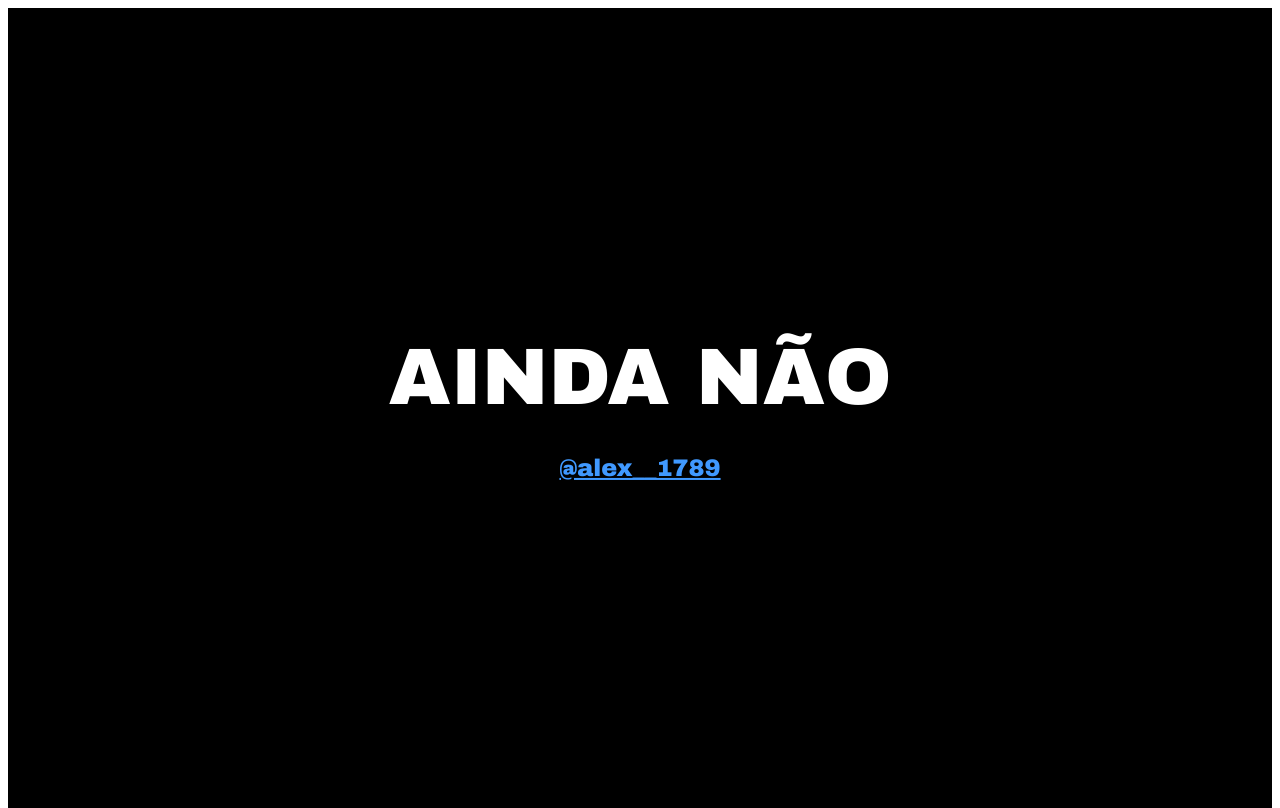
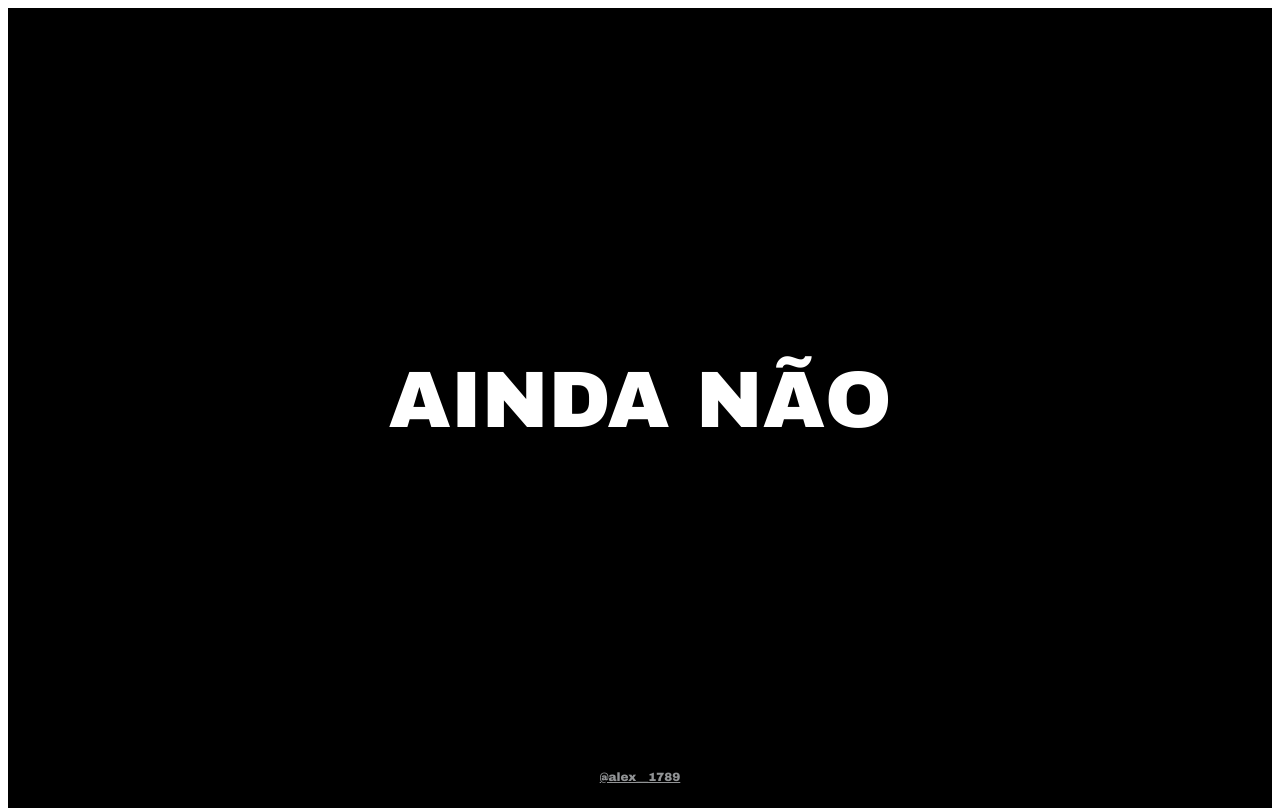
Before and after one commit to alexhochuli1789/alexhochuli1789.github.com, a plain HTML site: page index.html in a window 1280 px wide. Drawn offline with Linux system fonts and the light colour scheme.

Commit message:
Move handle to footer and make more discrete

```diff
--- a/css/main.css
+++ b/css/main.css
@@ -1,8 +1,18 @@
-* { box-sizing: border-box; }
 html, body {
   height: 100%;
   background: #fff;
     font-family: "Arial Black", "Arial Bold", Gadget, sans-serif;
+    box-sizing: border-box;
+}
+
+*,
+*:before,
+*:after {
+  box-sizing: inherit;
+}
+
+body {
+    min-height: 100%
 }
 .wrapper {
   width: 100%;
@@ -20,6 +30,7 @@ html, body {
   transform: translate(-50%, -50%);
   text-align: center;
 }
+
 #inner {
   padding: 10px;
     color: white
@@ -44,5 +55,15 @@ h1 {
 
 
 .handle {
-    color: #4099FF
+    color: #919395;
+    font-size: 0.75em
 }
+
+.footer {
+  position: absolute;
+  right: 0;
+  bottom: 0;
+  left: 0;
+  padding: 1rem;
+  text-align: center;
+}
--- a/index.html
+++ b/index.html
@@ -9,8 +9,9 @@
 <div id="wrapper">
   <div id="inner">
     <h1>AINDA N&#195;O</h1>
-    <h2><a class=handle href="https://twitter.com/alex__1789">@alex__1789</a></h2>
+    <h2></h2>
   </div>
 </div>
+   <div class="footer"><a class="handle" href="https://twitter.com/alex__1789">@alex__1789</a></div>
 </body>
 </html>
```
